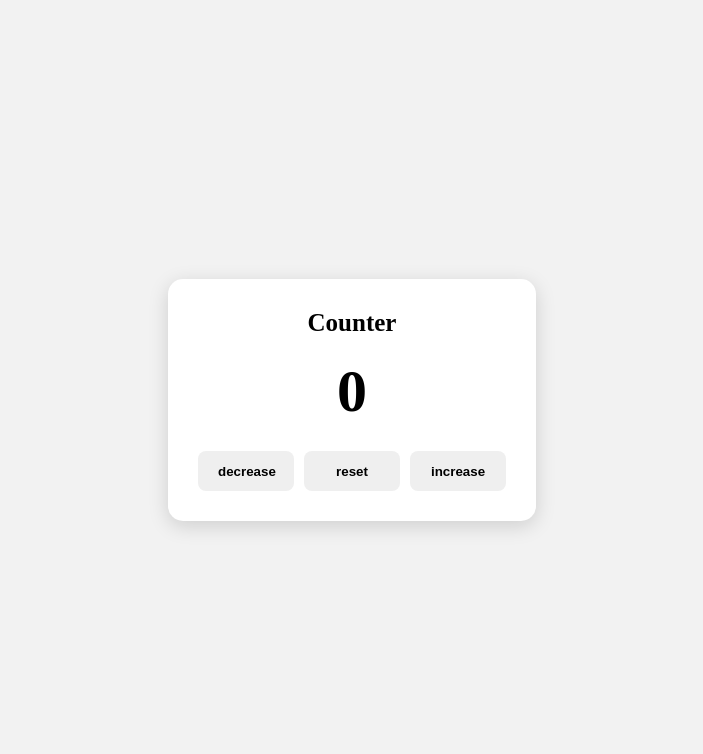
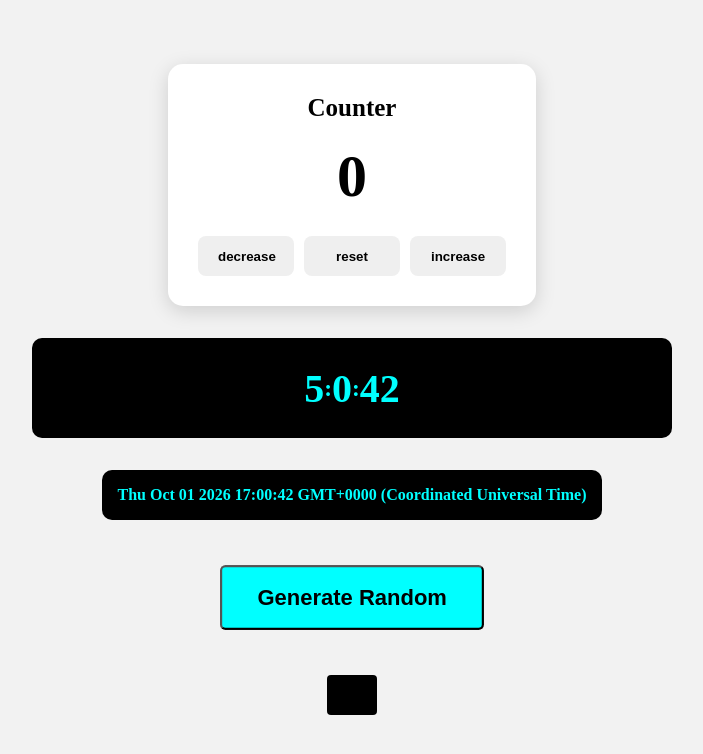
Before and after one commit to MAftab101/practice-tasks, a plain HTML site: page index.html in a window 1280 px wide. Shown: the whole page, without its empty margins (288-991 px from the left). Drawn offline with Linux system fonts and the light colour scheme.

Commit message:
upated code

```diff
--- a/index.html
+++ b/index.html
@@ -20,7 +20,18 @@
         <button onclick="counter(event)" class="counter-btn">increase</button>
       </div>
     </div>
-
+    <div class="digital-clock">
+      <h1 class="hours">10</h1>
+      <h3>:</h3>
+      <h1 class="minutes">: 20 :</h1>
+      <h3>:</h3>
+      <h1 class="seconds">33</h1>
+    </div>
+    <div class="date"></div>
+    <button onclick="generateRandomNumber()" class="randomBtn">
+      Generate Random
+    </button>
+    <p class="random"></p>
     <script src="script.js"></script>
   </body>
 </html>
--- a/script.js
+++ b/script.js
@@ -12,3 +12,28 @@ function counter(event) {
     }
   }
 }
+
+let hours = document.querySelector(".hours");
+let minutes = document.querySelector(".minutes");
+let seconds = document.querySelector(".seconds");
+let currentDate = document.querySelector(".date");
+function updateClock() {
+  let date = new Date();
+  currentDate.innerHTML = date;
+  let currentHours = date.getHours();
+  if (currentHours > 12) {
+    currentHours = currentHours - 12;
+  }
+  let currentMinutes = date.getMinutes();
+  let currentSeconds = date.getSeconds();
+  hours.innerHTML = currentHours;
+  minutes.innerHTML = currentMinutes;
+  seconds.innerHTML = currentSeconds;
+}
+updateClock();
+setInterval(updateClock, 1000);
+
+let randomNumber = document.querySelector(".random");
+function generateRandomNumber() {
+  randomNumber.innerHTML = Math.floor(Math.random() * 1000);
+}
--- a/style.css
+++ b/style.css
@@ -10,8 +10,9 @@
   display: none;
 }
 body {
-  height: 100vh;
+  margin-top: 4rem;
   display: flex;
+  flex-direction: column;
   justify-content: center;
   align-items: center;
   background: #f2f2f2;
@@ -54,3 +55,48 @@ body {
 .counter-btn:hover {
   transform: scale(1.1);
 }
+
+.digital-clock {
+  display: flex;
+  align-items: center;
+  justify-content: center;
+  background-color: black;
+  margin-top: 2rem;
+  border-radius: 10px;
+  padding: 2rem;
+  color: aqua;
+  display: flex;
+  font-size: 20px;
+  width: 50%;
+  height: 100px;
+}
+.date {
+  background-color: black;
+  color: aqua;
+  font-weight: bold;
+  padding: 1rem;
+  border-radius: 10px;
+  margin-top: 2rem;
+}
+.randomBtn {
+  padding: 1rem 2rem;
+  background-color: aqua;
+  font-weight: bold;
+  font-size: 20px;
+  margin: 3rem;
+  color: black;
+  border-radius: 5px;
+  transform: scale(1.1);
+}
+.random {
+  background-color: black;
+  color: aqua;
+  padding: 4px 8px;
+  border-radius: 4px;
+  width: 50px;
+  height: 40px;
+  margin-bottom: 4rem;
+  display: flex;
+  align-items: center;
+  justify-content: center;
+}
```
